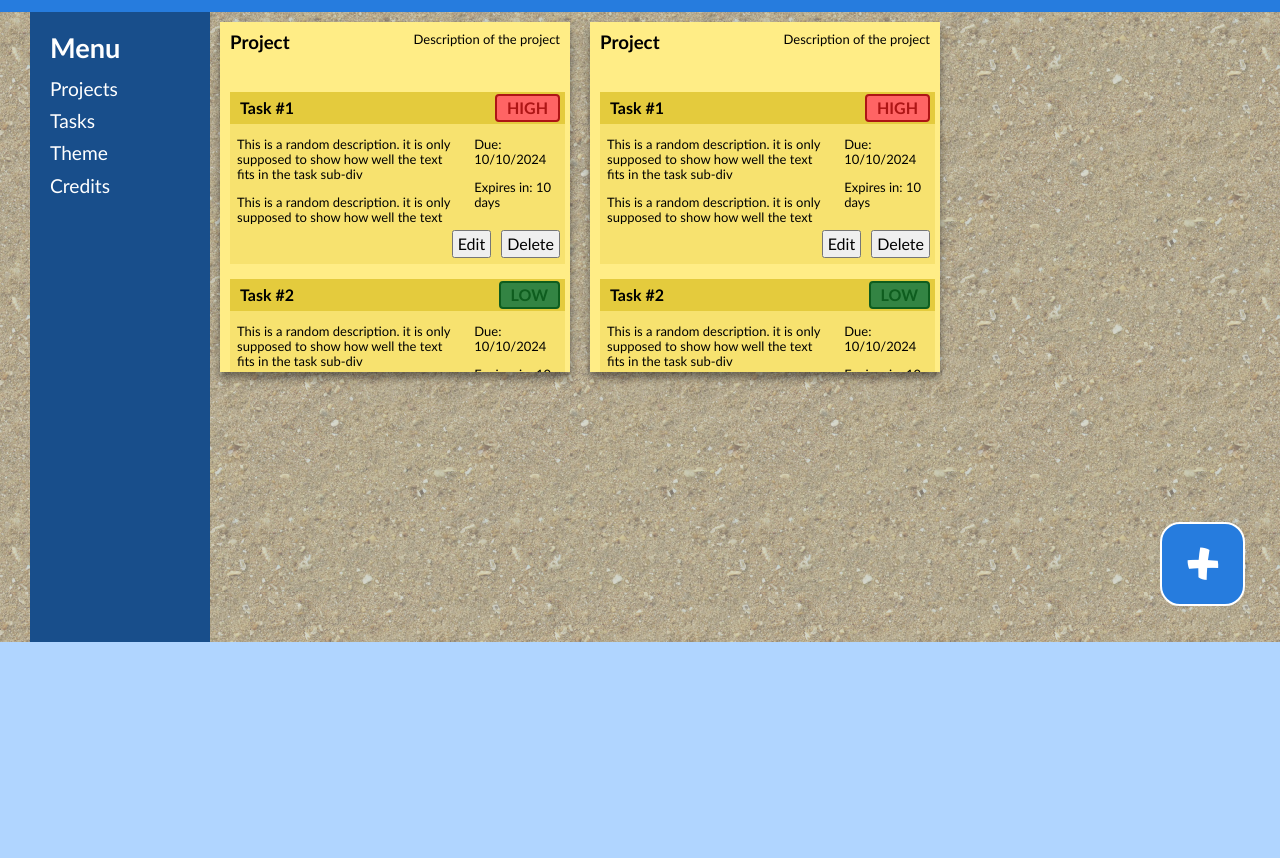
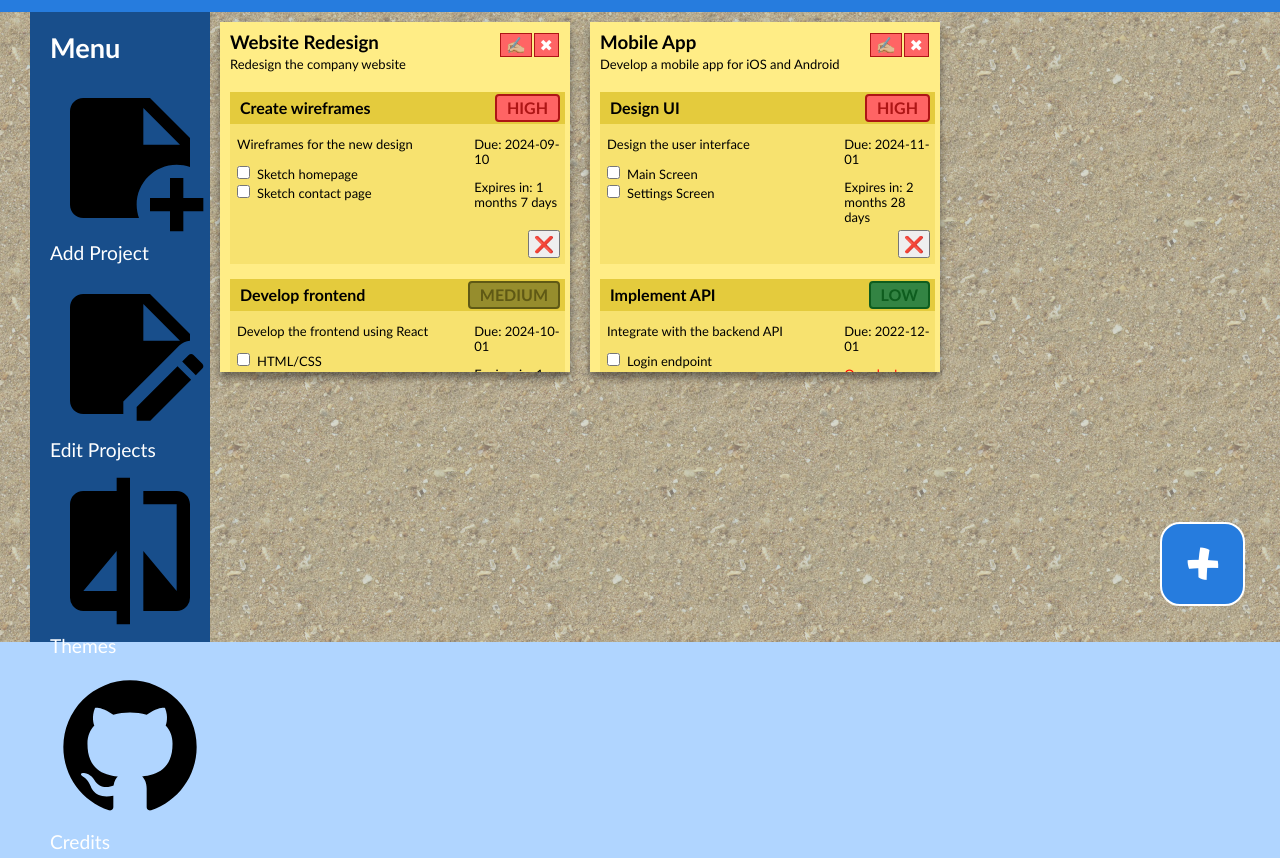
Before and after one commit to niccostantini/to-do-list-kip, a website built with webpack: page src/template.html in a window 1280 px wide. Shown: the part 158-1016 px from the top of the page. Before the commit the page ends 800 px from the top, so only its background shows below. Built offline with nearby package versions, Linux system fonts and the light colour scheme.

Commit message:
Edit menu elements

```diff
--- a/src/template.html
+++ b/src/template.html
@@ -12,10 +12,21 @@
 
     <div id="sidebar">
         <h2>Menu</h2>
-        <div class="menuElement">Projects</div>
-        <div class="menuElement">Tasks</div>
-        <div class="menuElement">Theme</div>
-        <div class="menuElement">Credits</div>
+        <div class="menuElement" id="newProject">
+            <svg xmlns="http://www.w3.org/2000/svg" viewBox="0 0 24 24"><title>add-project</title><path d="M19 13C19.7 13 20.37 13.13 21 13.35V9L15 3H5C3.89 3 3 3.89 3 5V19C3 20.11 3.9 21 5 21H13.35C13.13 20.37 13 19.7 13 19C13 15.69 15.69 13 19 13M14 4.5L19.5 10H14V4.5M23 18V20H20V23H18V20H15V18H18V15H20V18H23Z" /></svg>
+            <span>Add Project</span></div>
+
+        <div class="menuElement" id="editProjects">
+            <svg xmlns="http://www.w3.org/2000/svg" viewBox="0 0 24 24"><title>note-edit</title><path d="M21 10V9L15 3H5C3.89 3 3 3.89 3 5V19C3 20.11 3.9 21 5 21H11V19.13L19.39 10.74C19.83 10.3 20.39 10.06 21 10M14 4.5L19.5 10H14V4.5M22.85 14.19L21.87 15.17L19.83 13.13L20.81 12.15C21 11.95 21.33 11.95 21.53 12.15L22.85 13.47C23.05 13.67 23.05 14 22.85 14.19M19.13 13.83L21.17 15.87L15.04 22H13V19.96L19.13 13.83Z" /></svg>
+            <span>Edit Projects</span></div>
+
+        <div class="menuElement" id="themes">
+            <svg xmlns="http://www.w3.org/2000/svg" viewBox="0 0 24 24"><title>compare</title><path d="M19,3H14V5H19V18L14,12V21H19A2,2 0 0,0 21,19V5C21,3.89 20.1,3 19,3M10,18H5L10,12M10,3H5C3.89,3 3,3.89 3,5V19A2,2 0 0,0 5,21H10V23H12V1H10V3Z" /></svg>
+            <span>Themes</span></div>
+
+        <div class="menuElement" id="Credits">
+            <svg xmlns="http://www.w3.org/2000/svg" viewBox="0 0 24 24"><title>github</title><path d="M12,2A10,10 0 0,0 2,12C2,16.42 4.87,20.17 8.84,21.5C9.34,21.58 9.5,21.27 9.5,21C9.5,20.77 9.5,20.14 9.5,19.31C6.73,19.91 6.14,17.97 6.14,17.97C5.68,16.81 5.03,16.5 5.03,16.5C4.12,15.88 5.1,15.9 5.1,15.9C6.1,15.97 6.63,16.93 6.63,16.93C7.5,18.45 8.97,18 9.54,17.76C9.63,17.11 9.89,16.67 10.17,16.42C7.95,16.17 5.62,15.31 5.62,11.5C5.62,10.39 6,9.5 6.65,8.79C6.55,8.54 6.2,7.5 6.75,6.15C6.75,6.15 7.59,5.88 9.5,7.17C10.29,6.95 11.15,6.84 12,6.84C12.85,6.84 13.71,6.95 14.5,7.17C16.41,5.88 17.25,6.15 17.25,6.15C17.8,7.5 17.45,8.54 17.35,8.79C18,9.5 18.38,10.39 18.38,11.5C18.38,15.32 16.04,16.16 13.81,16.41C14.17,16.72 14.5,17.33 14.5,18.26C14.5,19.6 14.5,20.68 14.5,21C14.5,21.27 14.66,21.59 15.17,21.5C19.14,20.16 22,16.42 22,12A10,10 0 0,0 12,2Z" /></svg>
+            <span>Credits</span></div>
     </div>
 
     <div id="main">
```
